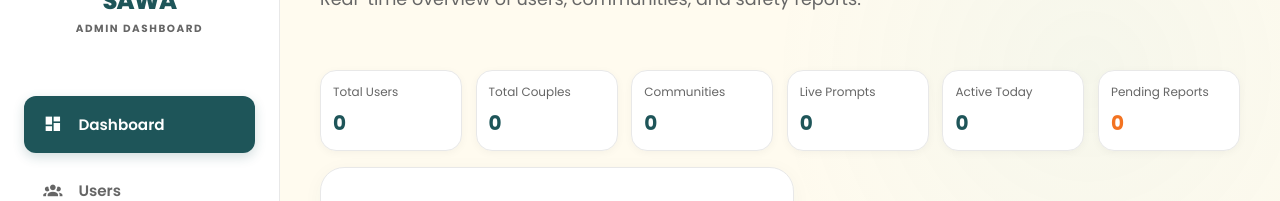
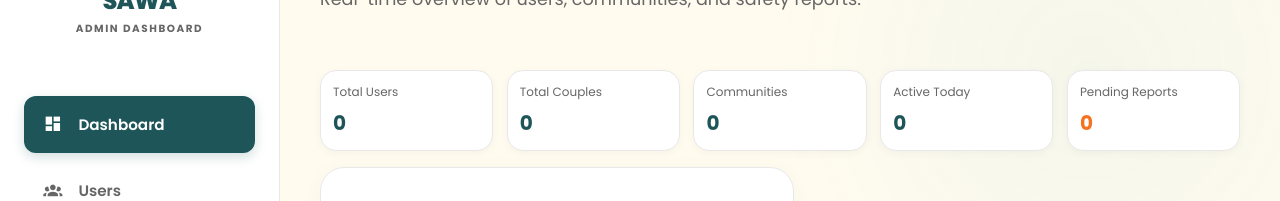
Before and after one commit to potatodevx/sawa_admin, a Next.js app: page /dashboard in a window 1280 px wide. Shown: the part 120-321 px from the top of the page. Built offline with nearby package versions, Linux system fonts and the light colour scheme; no server answers; sample sign-in values are in the browser's storage.

Commit message:
UI: Removed Live Prompts widget card from dashboard

```diff
--- a/app/dashboard/page.tsx
+++ b/app/dashboard/page.tsx
@@ -26,10 +26,7 @@ export default function DashboardPage() {
           <div className="widgetLabel">Communities</div>
           <div className="widgetValue">{stats.totalCommunities}</div>
         </article>
-        <article className="widgetCard">
-          <div className="widgetLabel">Live Prompts</div>
-          <div className="widgetValue">{stats.totalPrompts}</div>
-        </article>
+
         <article className="widgetCard">
           <div className="widgetLabel">Active Today</div>
           <div className="widgetValue">{stats.activeToday}</div>
```
